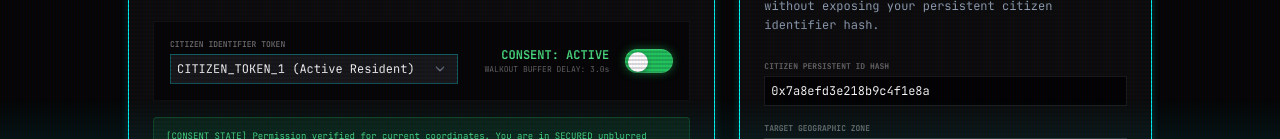
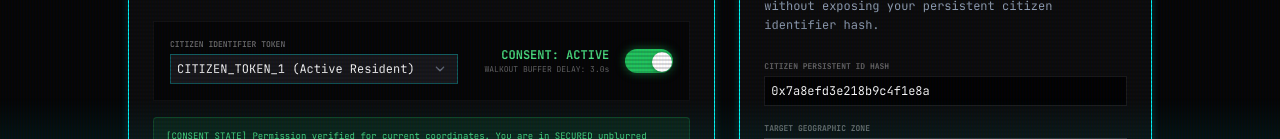
Before and after one commit to Tanmay1214/AEGIS-Adaptive-Ethical-Governance-Identity-System, a website: page frontend/citizen.html in a window 1280 px wide. Shown: the part 243-382 px from the top of the page. Drawn offline with nearby package versions, Linux system fonts and the light colour scheme.

Commit message:
fix: resolve consent toggle button switch slide and color transitions on citizen portal

```diff
--- a/frontend/citizen.html
+++ b/frontend/citizen.html
@@ -110,17 +110,22 @@
         }
 
         /* Cyber-toggle custom transition */
+        .toggle-bg {
+            transition: background-color 0.3s ease, border-color 0.3s ease, box-shadow 0.3s ease;
+        }
+
         .toggle-dot {
             transition: transform 0.3s cubic-bezier(0.4, 0, 0.2, 1);
         }
 
         input:checked~.toggle-bg {
-            background-color: #22c55e;
+            background-color: #22c55e !important;
+            border-color: rgba(34, 197, 94, 0.4) !important;
             box-shadow: 0 0 10px rgba(34, 197, 94, 0.5);
         }
 
-        input:checked~.toggle-dot {
-            transform: translateX(100%);
+        input:checked~.toggle-bg .toggle-dot {
+            transform: translateX(24px);
         }
 
         /* Retro log text styling */
```
